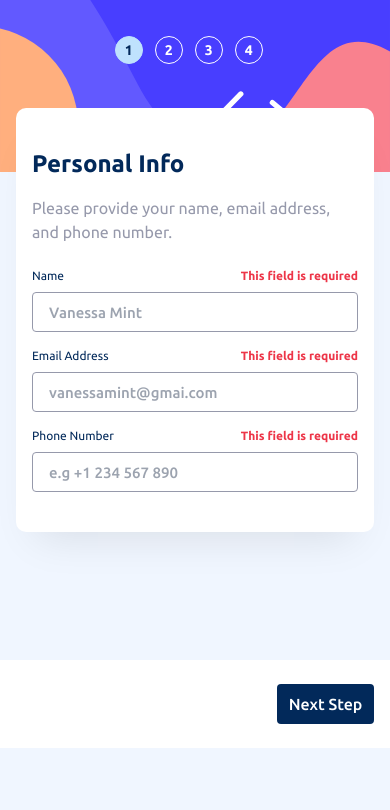
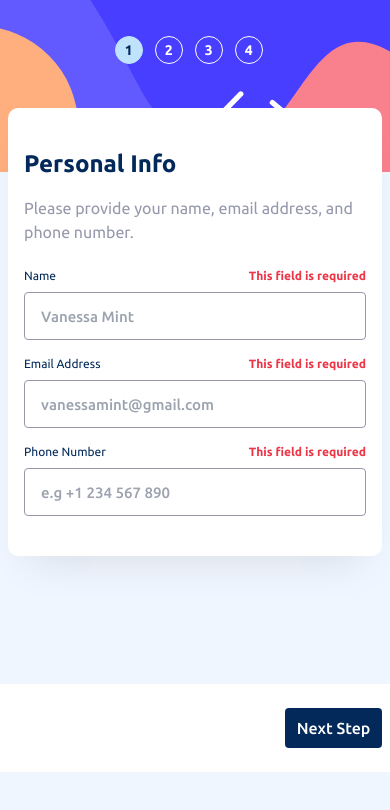
Before and after one commit to DeraTheOz/Multi-Step-Form, a React (Vite) app: page / in a window 390 px wide. Shown: the top 810 px of the page. Built offline with nearby package versions, Linux system fonts and the light colour scheme.

Commit message:
fix: fix form layout issues

```diff
--- a/src/components/Form.jsx
+++ b/src/components/Form.jsx
@@ -9,15 +9,15 @@ function Form() {
 
   return (
     <>
-      <div className="lg:shadow-none lg:rounded-none lg:col-start-2 lg:col-span-2 lg:mx-16 lg:m-0 lg:p-0 lg:mt-10 col-span-full py-10 px-4 md:px-8 mx-2 sm:mx-4 -mt-16 bg-white shadow-primary rounded-none sm:rounded-[0.63rem]">
-        <h3 className=" text-2xl md:text-[2rem] font-bold mb-4">
+      <div className="bg-white shadow-primary rounded-[0.63rem] -mt-16 flex flex-col justify-center px-4 py-10 row-start-2 col-start-1 col-end-4 mx-2 lg:shadow-none lg:rounded-none lg:row-start-1 lg:col-start-2 lg:m-0 lg:p-0 lg:pt-10 lg:mx-16">
+        <h3 className="text-2xl md:text-[2rem] font-bold mb-4">
           Personal Info
         </h3>
         <p className="text-light-gray leading-6">
           Please provide your name, email address, and phone number.
         </p>
 
-        <form className="flex flex-col mt-6">
+        <form className="flex flex-col mt-6 lg:w-[28rem]">
           <div className="space-y-4">
             <div>
               <label
@@ -33,7 +33,7 @@ function Form() {
                 type="text"
                 id="name"
                 placeholder="Vanessa Mint"
-                className="border-light-gray text-[0.9375rem] md:text-base  placeholder-shown:text-marine-blue focus:border-purplish-blue focus:outline-none w-full h-10 md:h-12 px-4 font-medium bg-white border rounded-[0.25rem] md:rounded-lg cursor-pointer"
+                className="border-light-gray text-[0.9375rem] md:text-base  placeholder-shown:text-marine-blue focus:border-purplish-blue focus:outline-none w-full h-12 px-4 font-medium bg-white border rounded-[0.25rem] md:rounded-lg cursor-pointer"
               />
             </div>
 
@@ -50,8 +50,8 @@ function Form() {
               <input
                 type="email"
                 id="email"
-                placeholder="vanessamint@gmai.com"
-                className="border-light-gray text-[0.9375rem] md:text-base placeholder-shown:text-marine-blue focus:border-purplish-blue focus:outline-none md:h-12 rounded-[0.25rem] md:rounded-lg w-full h-10 px-4 font-medium bg-white border cursor-pointer"
+                placeholder="vanessamint@gmail.com"
+                className="border-light-gray text-[0.9375rem] md:text-base placeholder-shown:text-marine-blue focus:border-purplish-blue focus:outline-none h-12 rounded-[0.25rem] md:rounded-lg w-full px-4 font-medium bg-white border cursor-pointer"
               />
             </div>
 
@@ -69,14 +69,14 @@ function Form() {
                 type="number"
                 id="number"
                 placeholder="e.g +1 234 567 890"
-                className="border-light-gray text-[0.9375rem] md:text-base placeholder-shown:text-marine-blue focus:border-purplish-blue focus:outline-none md:h-12 rounded-[0.25rem] md:rounded-lg w-full h-10 px-4 font-medium bg-white border cursor-pointer"
+                className="border-light-gray text-[0.9375rem] md:text-base placeholder-shown:text-marine-blue focus:border-purplish-blue focus:outline-none h-12 rounded-[0.25rem] md:rounded-lg w-full px-4 font-medium bg-white border cursor-pointer"
               />
             </div>
           </div>
         </form>
       </div>
 
-      <div className="lg:mx-16 lg:mb-4 lg:mt-16 lg:p-0 sm:px-4 lg:col-start-2 lg:col-end-4 flex flex-row-reverse items-center col-start-1 col-end-4 row-start-3 py-6 mt-32 bg-white">
+      <div className="lg:col-start-2 lg:mt-16 lg:mx-16 lg:p-0 lg:mb-4 flex flex-row-reverse items-center col-start-1 col-end-4 row-start-3 px-2 py-6 mt-32 bg-white">
         <Button type="next" onClick={handleNext}>
           Next Step
         </Button>
```
